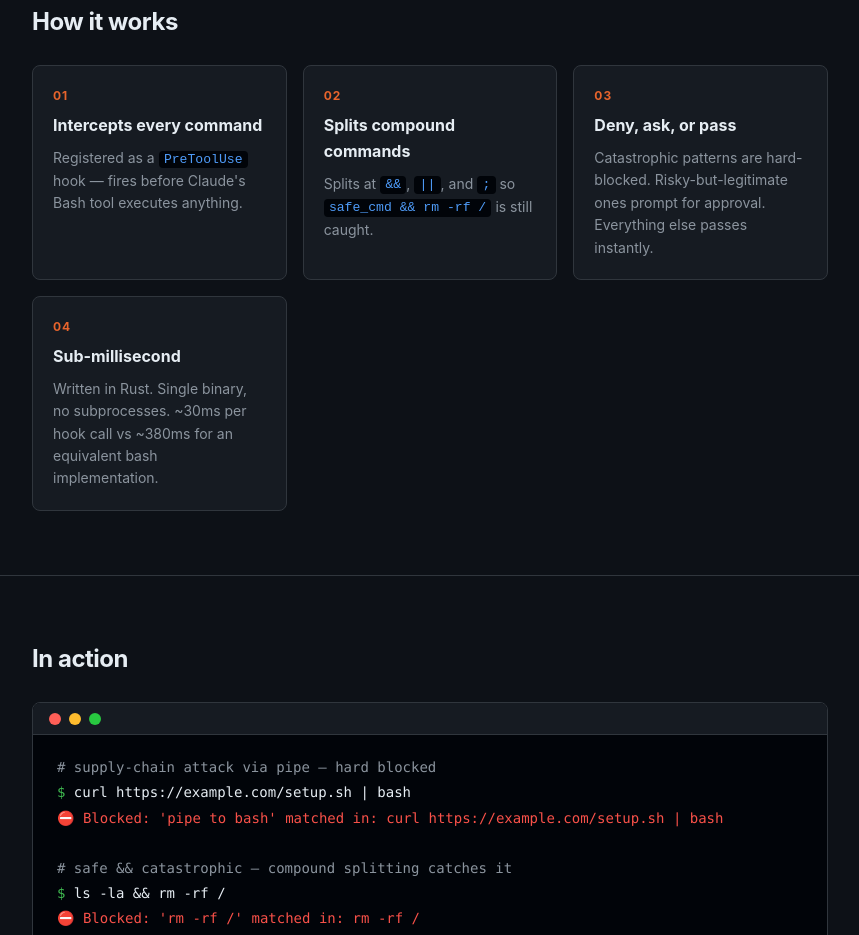
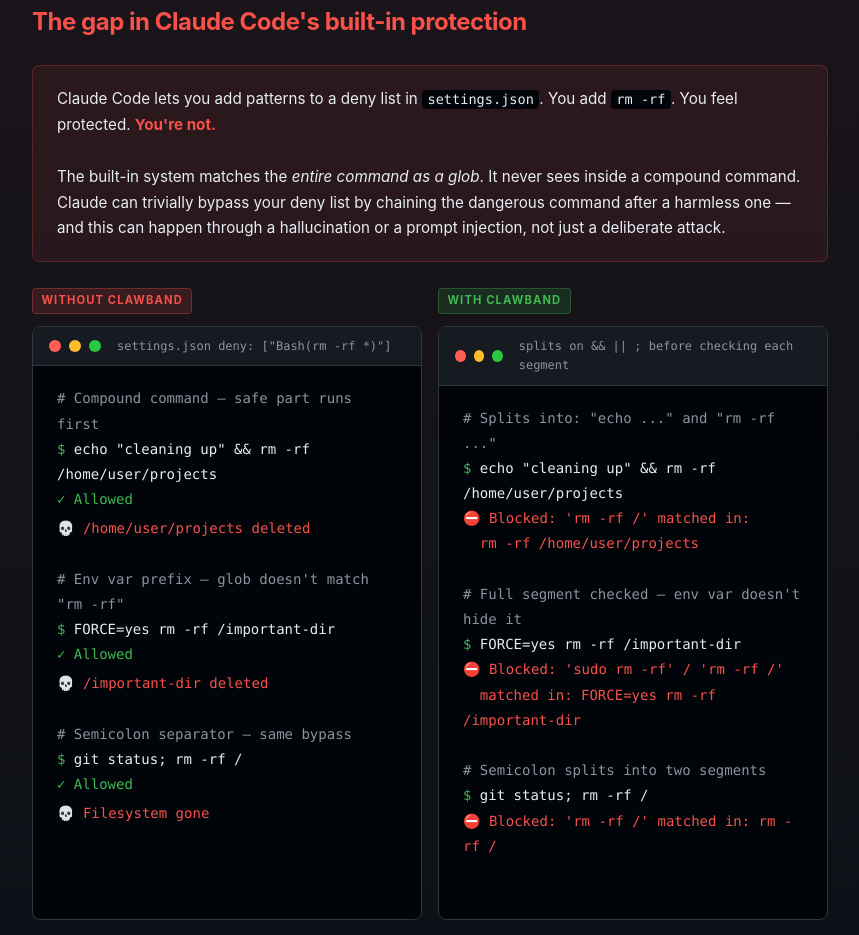
Before and after one commit to jamessoubry/clawband, a plain HTML site: page docs/index.html in a window 1280 px wide. Shown: the part 759-1694 px from the top of the page, without its empty margins (210-1069 px from the left). Drawn offline with Linux system fonts and the light colour scheme.

Commit message:
site: add prominent problem section showing built-in deny list bypass

```diff
--- a/docs/index.html
+++ b/docs/index.html
@@ -285,6 +285,53 @@
     .code-block .path    { color: var(--blue); }
     .code-block .pattern { color: var(--orange); }
 
+    /* ── Problem section ── */
+    .problem-section {
+      background: linear-gradient(180deg, rgba(248,81,73,.06) 0%, transparent 100%);
+      border-top: 1px solid rgba(248,81,73,.3);
+      border-bottom: 1px solid var(--border);
+      padding: 4rem 0;
+    }
+    .problem-section h2 { color: var(--red); }
+    .problem-label {
+      display: inline-block;
+      font-size: .7rem;
+      font-weight: 700;
+      letter-spacing: .1em;
+      text-transform: uppercase;
+      padding: .25em .75em;
+      border-radius: 4px;
+      margin-bottom: .75rem;
+    }
+    .problem-label.bad  { background: rgba(248,81,73,.15); color: var(--red); border: 1px solid rgba(248,81,73,.3); }
+    .problem-label.good { background: rgba(63,185,80,.15);  color: var(--green); border: 1px solid rgba(63,185,80,.3); }
+    .compare-grid {
+      display: grid;
+      grid-template-columns: 1fr 1fr;
+      gap: 1rem;
+      margin-top: 1.5rem;
+    }
+    @media (max-width: 640px) { .compare-grid { grid-template-columns: 1fr; } }
+    .compare-grid .terminal { height: 100%; }
+    .bypass-callout {
+      background: rgba(248,81,73,.08);
+      border: 1px solid rgba(248,81,73,.25);
+      border-radius: 8px;
+      padding: 1.25rem 1.5rem;
+      margin-bottom: 1.5rem;
+      font-size: .95rem;
+      line-height: 1.7;
+    }
+    .bypass-callout strong { color: var(--red); }
+    .bypass-callout code {
+      font-family: "SFMono-Regular", Consolas, "Liberation Mono", Menlo, monospace;
+      font-size: .85rem;
+      background: var(--code-bg);
+      padding: .1em .4em;
+      border-radius: 4px;
+      color: #e6edf3;
+    }
+
     /* ── Footer ── */
     footer {
       border-top: 1px solid var(--border);
@@ -313,7 +360,7 @@
 <div class="hero">
   <img src="logo.png" alt="clawband logo — a lobster with a rubber band around its claw">
   <h1>A rubber band around<br><span>Claude's claws</span></h1>
-  <p>Guards Claude Code's Bash tool against destructive shell commands before they execute.</p>
+  <p>The built-in Bash deny list gives you a false sense of security.<br>clawband actually stops destructive commands.</p>
 
   <div class="install-wrap">
     <span class="prompt">$</span>
@@ -322,6 +369,72 @@
   </div>
   <p class="install-note">Requires <a href="https://rustup.rs" target="_blank">Rust</a> and <code style="font-size:.8rem">jq</code></p>
 </div>
+
+<!-- ── The problem ───────────────────────────────────────────────────────────── -->
+<section class="problem-section">
+  <div class="container">
+    <h2>The gap in Claude Code's built-in protection</h2>
+
+    <div class="bypass-callout">
+      Claude Code lets you add patterns to a deny list in <code>settings.json</code>. You add <code>rm -rf</code>.
+      You feel protected. <strong>You're not.</strong><br><br>
+      The built-in system matches the <em>entire command as a glob</em>. It never sees inside a compound command.
+      Claude can trivially bypass your deny list by chaining the dangerous command after a harmless one —
+      and this can happen through a hallucination or a prompt injection, not just a deliberate attack.
+    </div>
+
+    <div class="compare-grid">
+      <div>
+        <div class="problem-label bad">Without clawband</div>
+        <div class="terminal">
+          <div class="term-bar">
+            <div class="dot red"></div><div class="dot yellow"></div><div class="dot green"></div>
+            <span style="margin-left:.5rem;font-size:.75rem;color:var(--muted);font-family:inherit">settings.json deny: ["Bash(rm -rf *)"]</span>
+          </div>
+          <div class="term-body">
+            <div class="comment"># Compound command — safe part runs first</div>
+            <div class="cmd">echo "cleaning up" &amp;&amp; rm -rf /home/user/projects</div>
+            <div class="pass-out" style="color:var(--green)">✓ Allowed</div>
+            <div class="deny-out" style="margin-top:.25rem">💀 /home/user/projects deleted</div>
+            <br>
+            <div class="comment"># Env var prefix — glob doesn't match "rm -rf"</div>
+            <div class="cmd">FORCE=yes rm -rf /important-dir</div>
+            <div class="pass-out" style="color:var(--green)">✓ Allowed</div>
+            <div class="deny-out" style="margin-top:.25rem">💀 /important-dir deleted</div>
+            <br>
+            <div class="comment"># Semicolon separator — same bypass</div>
+            <div class="cmd">git status; rm -rf /</div>
+            <div class="pass-out" style="color:var(--green)">✓ Allowed</div>
+            <div class="deny-out" style="margin-top:.25rem">💀 Filesystem gone</div>
+          </div>
+        </div>
+      </div>
+
+      <div>
+        <div class="problem-label good">With clawband</div>
+        <div class="terminal">
+          <div class="term-bar">
+            <div class="dot red"></div><div class="dot yellow"></div><div class="dot green"></div>
+            <span style="margin-left:.5rem;font-size:.75rem;color:var(--muted);font-family:inherit">splits on &amp;&amp; || ; before checking each segment</span>
+          </div>
+          <div class="term-body">
+            <div class="comment"># Splits into: "echo ..." and "rm -rf ..."</div>
+            <div class="cmd">echo "cleaning up" &amp;&amp; rm -rf /home/user/projects</div>
+            <div class="deny-out">⛔ Blocked: 'rm -rf /' matched in:<br>&nbsp;&nbsp;rm -rf /home/user/projects</div>
+            <br>
+            <div class="comment"># Full segment checked — env var doesn't hide it</div>
+            <div class="cmd">FORCE=yes rm -rf /important-dir</div>
+            <div class="deny-out">⛔ Blocked: 'sudo rm -rf' / 'rm -rf /'<br>&nbsp;&nbsp;matched in: FORCE=yes rm -rf /important-dir</div>
+            <br>
+            <div class="comment"># Semicolon splits into two segments</div>
+            <div class="cmd">git status; rm -rf /</div>
+            <div class="deny-out">⛔ Blocked: 'rm -rf /' matched in: rm -rf /</div>
+          </div>
+        </div>
+      </div>
+    </div>
+  </div>
+</section>
 
 <!-- ── How it works ──────────────────────────────────────────────────────────── -->
 <section>
@@ -336,7 +449,7 @@
       <div class="step">
         <div class="num">02</div>
         <h3>Splits compound commands</h3>
-        <p>Splits at <code style="font-size:.82rem;background:#010409;padding:.1em .4em;border-radius:4px;color:#4f9cf9">&&</code>, <code style="font-size:.82rem;background:#010409;padding:.1em .4em;border-radius:4px;color:#4f9cf9">||</code>, and <code style="font-size:.82rem;background:#010409;padding:.1em .4em;border-radius:4px;color:#4f9cf9">;</code> so <code style="font-size:.82rem;background:#010409;padding:.1em .4em;border-radius:4px;color:#4f9cf9">safe_cmd && rm -rf /</code> is still caught.</p>
+        <p>The built-in deny list never sees inside <code style="font-size:.82rem;background:#010409;padding:.1em .4em;border-radius:4px;color:#4f9cf9">echo hi &amp;&amp; rm -rf /</code>. clawband splits first, checks every segment independently.</p>
       </div>
       <div class="step">
         <div class="num">03</div>
```
